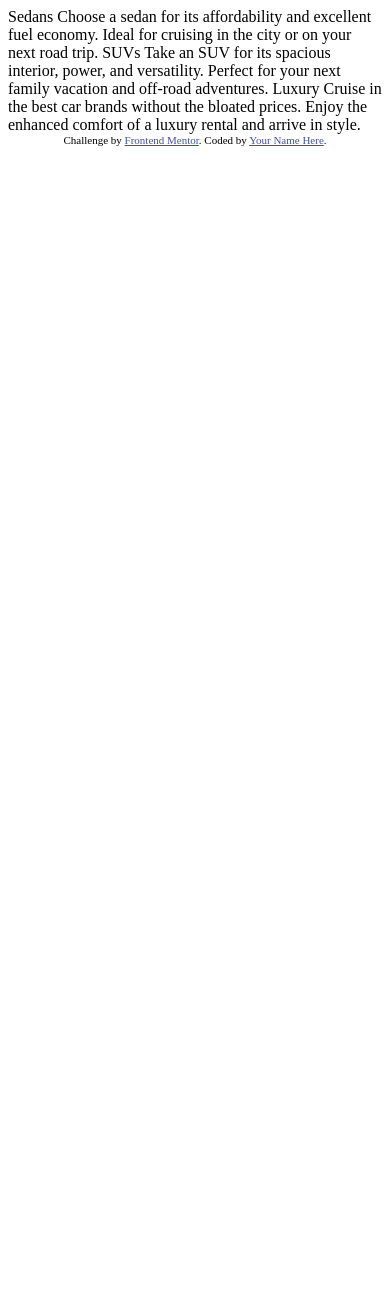
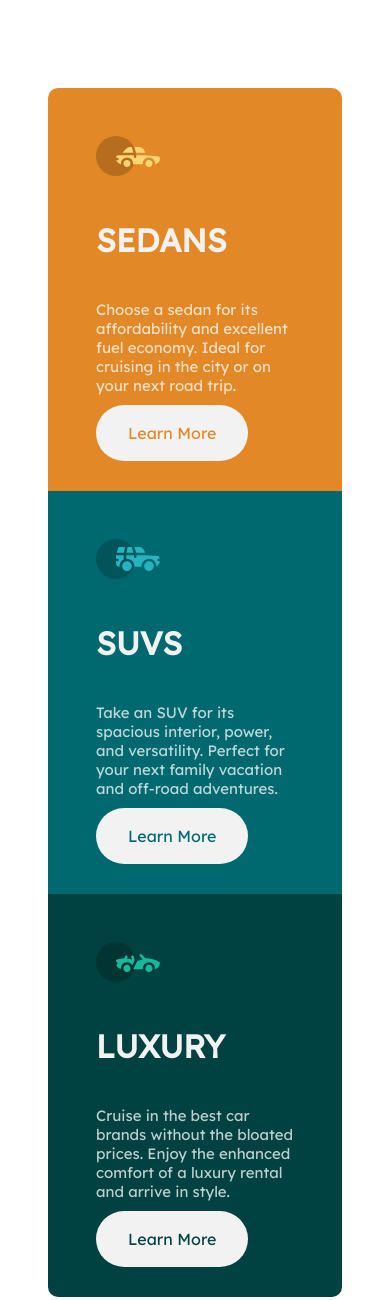
Before and after one commit to KhalidKhabouz/3-column-preview-card-component-main, a plain HTML site: page index.html in a window 390 px wide. Before the commit the page ends 844 px from the top, so only its background shows below. Drawn offline with Linux system fonts and the light colour scheme.

Commit message:
Mobile layout

```diff
--- /dev/null
+++ b/app/scss/_fonts.scss
@@ -0,0 +1,2 @@
+@import url('https://fonts.googleapis.com/css2?family=Lexend+Deca&display=swap');
+@import url('https://fonts.googleapis.com/css2?family=Big+Shoulders+Display:wght@700&display=swap');
--- a/app/scss/_globals.scss
+++ b/app/scss/_globals.scss
@@ -0,0 +1,102 @@
+*, *::before, *::after {
+  box-sizing: border-box;
+  margin: 0;
+  padding: 0;
+}
+
+body {
+  background-color: $transparentWhite;
+  display: flex;
+  justify-content: center;
+  align-items: center;
+ // padding: 20px 24px;
+}
+
+h1 {
+
+}
+
+p {
+  font-size: 15px;
+  font-family: $font_LexendDeca;
+  color: $transparentWhite;
+}
+
+.card-wrapper {
+  padding: 88px 48px;
+ // width: 327px;
+  border-radius: 10px;
+  display: flex;
+  flex-direction: column;
+  justify-content: center;
+  align-items: center;
+ // height: 100vh;
+
+}
+
+.card-wrapper div:first-child{
+  border-top-left-radius: 10px;
+  border-top-right-radius: 10px;
+}
+
+.card-wrapper div:last-child{
+  border-bottom-left-radius: 10px;
+  border-bottom-right-radius: 10px;
+}
+
+
+.card {
+  //border:red solid 1px;
+  padding: 48px;
+
+  &-title {
+    text-transform: uppercase;
+    color: $veryLightGray;
+    font-family: $font_LexendDeca;
+    padding-top: 40px;
+    padding-bottom: 40px;
+  }
+
+  &-paragraph {
+    padding-bottom: 28px;
+  }
+}
+
+.card-first {
+  background-color: $brightOrange;
+}
+
+.card-second {
+  background-color: $darkCyan;
+}
+
+.card-third {
+  background-color: $veryDarkCyan;
+}
+
+.button {
+  padding: 18px 32px;
+  border-radius: 50px;
+  font-family: $font_LexendDeca;
+  text-decoration: none;
+  cursor: pointer;
+  background-color: $veryLightGray;
+}
+
+.button:hover {
+  border: 2px solid $veryLightGray;
+  background-color: transparent;
+  color: $veryLightGray;
+}
+
+.btn-orange {
+  color: $brightOrange;
+}
+
+.btn-dark-cyan {
+  color: $darkCyan;
+}
+
+.btn-very-dark-cyan {
+  color: $veryDarkCyan;
+}
--- a/app/scss/_variables.scss
+++ b/app/scss/_variables.scss
@@ -0,0 +1,16 @@
+// Fonts
+@import "fonts";
+$font_LexendDeca: 'Lexend Deca', sans-serif;
+$font_BigShouldersDisplay: 'Big Shoulders Display', cursive;
+
+// Colors Schema
+// Primary Colors
+
+$brightOrange: hsl(31, 77%, 52%);
+$darkCyan: hsl(184, 100%, 22%);
+$veryDarkCyan: hsl(179, 100%, 13%);
+
+// Neutral Colors
+
+$transparentWhite: hsla(0, 0%, 100%, 0.75); //(paragraphs)
+$veryLightGray: hsl(0, 0%, 95%); // (background, headings, buttons)
--- a/index.html
+++ b/index.html
@@ -5,6 +5,7 @@
   <meta name="viewport" content="width=device-width, initial-scale=1.0"> <!-- displays site properly based on user's device -->
 
   <link rel="icon" type="image/png" sizes="32x32" href="./images/favicon-32x32.png">
+  <link rel="stylesheet" href="dist/css/style.css">
 
   <title>Frontend Mentor | 3-column preview card component</title>
 
@@ -16,21 +17,41 @@
 </head>
 <body>
 
-  Sedans
-  Choose a sedan for its affordability and excellent fuel economy. Ideal for cruising in the city
-  or on your next road trip.
-
-  SUVs
-  Take an SUV for its spacious interior, power, and versatility. Perfect for your next family vacation
-  and off-road adventures.
-
-  Luxury
-  Cruise in the best car brands without the bloated prices. Enjoy the enhanced comfort of a luxury
-  rental and arrive in style.
-
-  <div class="attribution">
+  <div class="card-wrapper">
+    <div class="card card-first">
+      <img src="../../images/icon-sedans.svg" alt="">
+      <h1 class="card-title">Sedans</h1>
+      <p class="card-paragraph">
+        Choose a sedan for its affordability and excellent fuel economy. Ideal for cruising in the city or on your next road trip.
+      </p>
+      <a class="button btn-orange" href="#">
+        Learn More
+      </a>
+    </div>
+    <div class="card card-second">
+      <img src="../../images/icon-suvs.svg" alt="">
+      <h1 class="card-title">SUVs</h1>
+      <p class="card-paragraph">
+        Take an SUV for its spacious interior, power, and versatility. Perfect for your next family vacation and off-road adventures.
+      </p>
+      <a class="button btn-dark-cyan" href="#">
+        Learn More
+      </a>
+    </div>
+    <div class="card card-third">
+      <img src="../../images/icon-luxury.svg" alt="">
+      <h1 class="card-title">Luxury</h1>
+      <p class="card-paragraph">
+        Cruise in the best car brands without the bloated prices. Enjoy the enhanced comfort of a luxury
+        rental and arrive in style.</p>
+      <a class="button btn-very-dark-cyan" href="#">
+        Learn More
+      </a>
+    </div>
+  </div>
+  <!-- <div class="attribution">
     Challenge by <a href="https://www.frontendmentor.io?ref=challenge" target="_blank">Frontend Mentor</a>.
     Coded by <a href="#">Your Name Here</a>.
-  </div>
+  </div> -->
 </body>
 </html>
```
Also changed, not shown: dist/css/style.css (added), 1 other file.
